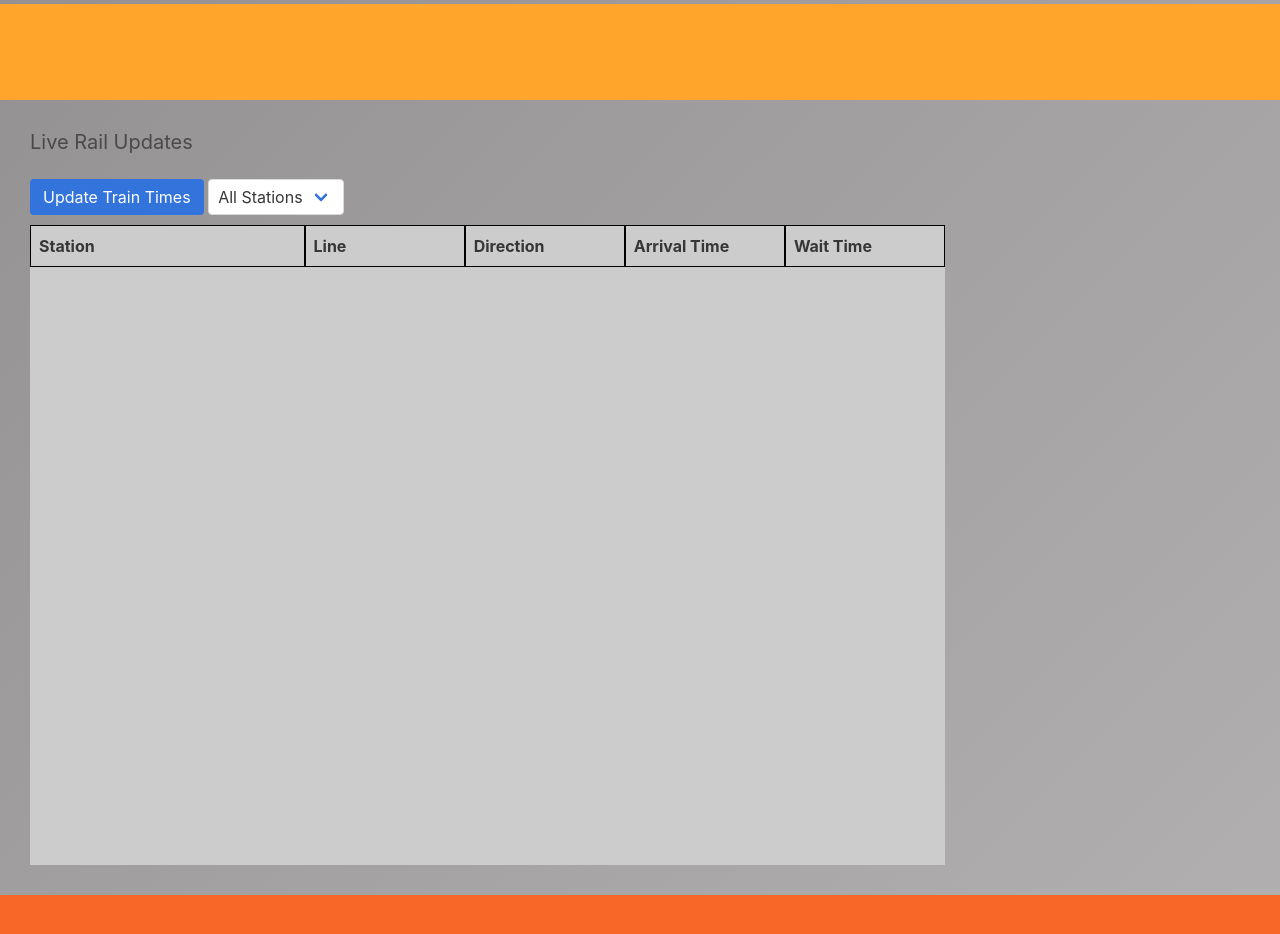
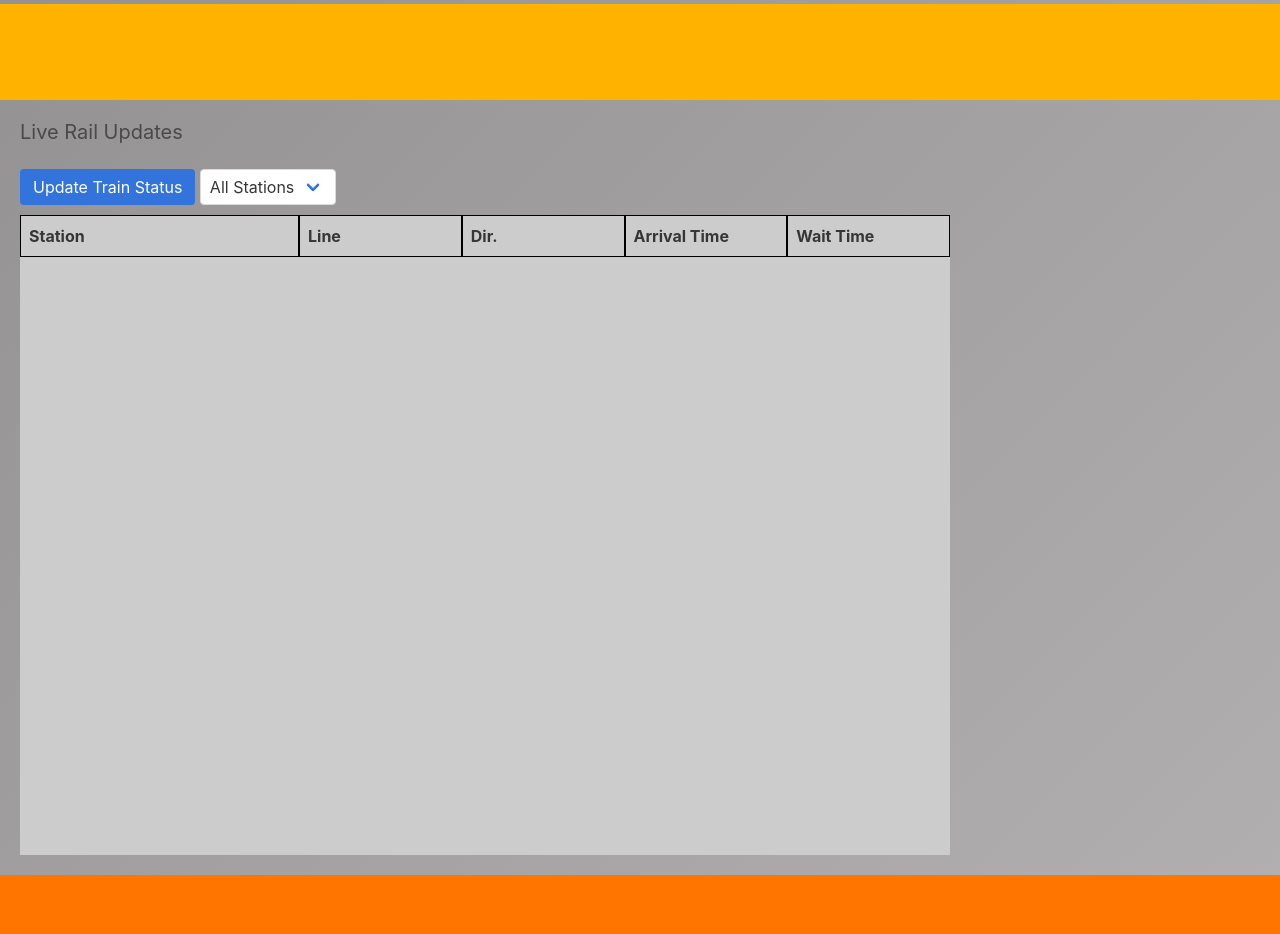
Before and after one commit to cmkemp52/BusTalker, a plain HTML site: page index.html in a window 1280 px wide. Shown: the part 1678-2612 px from the top of the page. Drawn offline with nearby package versions, Linux system fonts and the light colour scheme; no server answers.

Commit message:
updates train table responsivenss, other style changes

```diff
--- a/index.html
+++ b/index.html
@@ -82,7 +82,7 @@
         <form id="trainSelectForm" action="#">
                 <h3 class="subtitle">Live Rail Updates</h3>
                 <!-- <label id="categorySelect">Update train times</label> -->
-                <button type='submit' class="button is-link is-normal">Update Train Times</button>
+                <button type='submit' class="button is-link is-normal">Update Train Status</button>
                 <div class="select">
                   <select class="stationSelect">
                     <option>All Stations</option>
@@ -91,7 +91,7 @@
             <div id="trainContainer" data-train class="container--train">
                 <p><strong>Station</strong></p>
                 <p><strong>Line</strong></p>
-                <p><strong>Direction</strong></p>
+                <p><strong>Dir.</strong></p>
                 <p><strong>Arrival Time</strong></p>
                 <p><strong>Wait Time</strong></p>
             </div>
--- a/scripts/trains.js
+++ b/scripts/trains.js
@@ -20,13 +20,14 @@ trainUpdateButton.addEventListener("click", function(e) {
 function addTrains(trains) {
     // filteredTrains = trains.filter(train => train.STATION === "CHAMBLEE STATION")
     // && train.LINE === "RED" && train.DIRECTION === "S")
-        trainDiv.innerHTML = "<p><strong>Station</strong></p><p><strong>Line</strong></p><p><strong>Direction</strong></p><p><strong>Arrival Time</strong></p><p><strong>Wait Time</strong></p>"
+        trainDiv.innerHTML = "<p><strong>Station</strong></p><p><strong>Line</strong></p><p><strong>Dir.</strong></p><p id='arrivalTime'><strong>Arrival Time</strong></p><p><strong>Wait Time</strong></p>"
         trainList =  trains.map(train => {
 
         stationLi = document.createElement("div");
         lineLi = document.createElement("div");
         directionLi = document.createElement("div");
         arrivalTimeLi = document.createElement("div");
+        arrivalTimeLi.setAttribute('id', 'arrivalTime')
         waitTimeLi = document.createElement("div");
 
         trainDiv.append(stationLi);
--- a/styles/main.css
+++ b/styles/main.css
@@ -8,16 +8,20 @@
 */
 
 :root{
-    --blue: RGB(186, 184, 184);
-    --yellow: RGB(156, 154, 154);
-    --orange: RGB(122, 121, 121);
+    --blue: RGB(0, 140, 204);
+    --yellow: RGB(255, 179, 0);
+    --orange: RGB(255, 117, 0);
+    --darkGray: RGB(186, 184, 184);
+    --gray: RGB(156, 154, 154);
+    --lightGray: RGB(122, 121, 121);
+
 }
 .container{
     max-width: 100%;
 }
 body {
     /* grid-gap: 20px 20px; */
-    background: linear-gradient(135deg, var(--orange), var(--yellow), var(--blue));
+    background: linear-gradient(135deg, var(--lightGray), var(--gray), var(--darkGray));
 }
 
 
@@ -28,14 +32,18 @@ body {
 
     */
 
-    .nav {
+    /* .nav {
         display: flex;
         justify-content: center;
+    } */
+    #navbarNav {
+        /* display: flex; */
+        justify-content: flex-end;
     }
 
     .nav-item {
         display: flex;
-        justify-content: center;
+        justify-content: flex-end;
     }
 
 
@@ -192,7 +200,7 @@ body {
 .trainUpdates {
     display: grid;
     grid-template-columns: 75% 1fr;
-    margin: 30px;
+    margin: 20px;
 }
 
 #trainSelectForm > .button {
@@ -270,18 +278,18 @@ footer li {
 .split1{
     height: 6rem;
     width: 100%;
-    background-color: RGB(0,138,198);
+    background-color: var(--blue);
 }
 
 .split2{
     height: 6rem;
     width: 100%;
-    background-color: RGB(255,165,43);
+    background-color: var(--yellow);
 }
 .split3{
     height: 6rem;
     width: 100%;
-    background-color: RGB(249,103,40);
+    background-color: var(--orange);
 }
 
 .split4 {
@@ -307,6 +315,13 @@ footer li {
     }
     .trainUpdates {
         grid-template-columns: 1fr;
+        /* overflow-wrap: break-word; */
+    }
+    .container--train {
+        grid-template-columns: 40% repeat(3, 1fr);
+    }
+    #arrivalTime {
+        display: none;
     }
 }
 @media screen and (min-width: 768px) {
```
